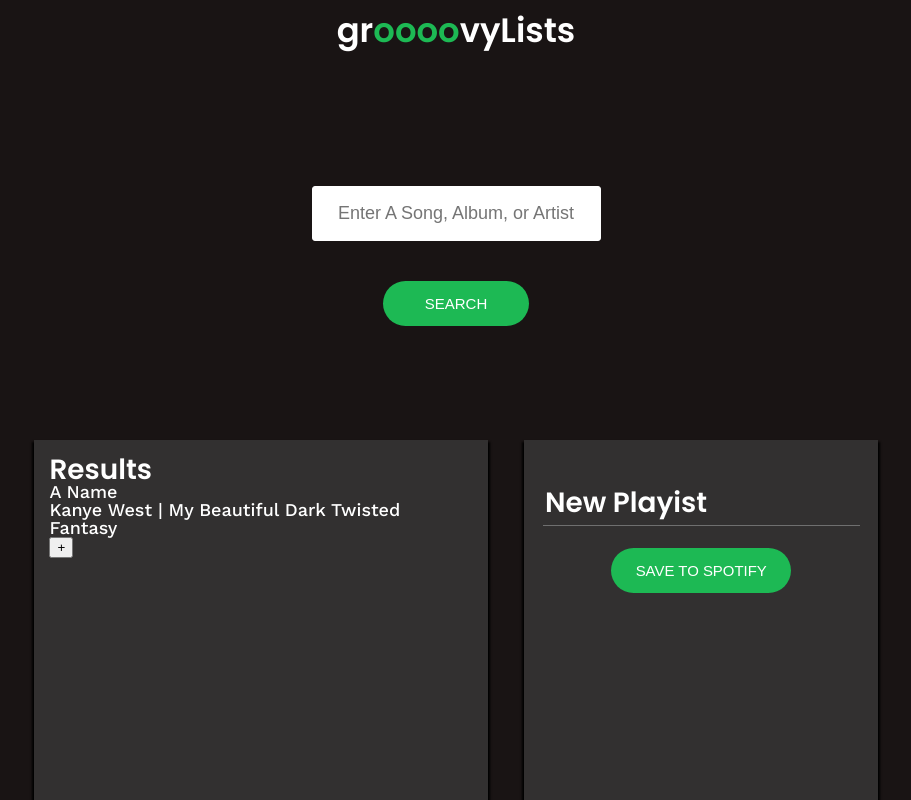
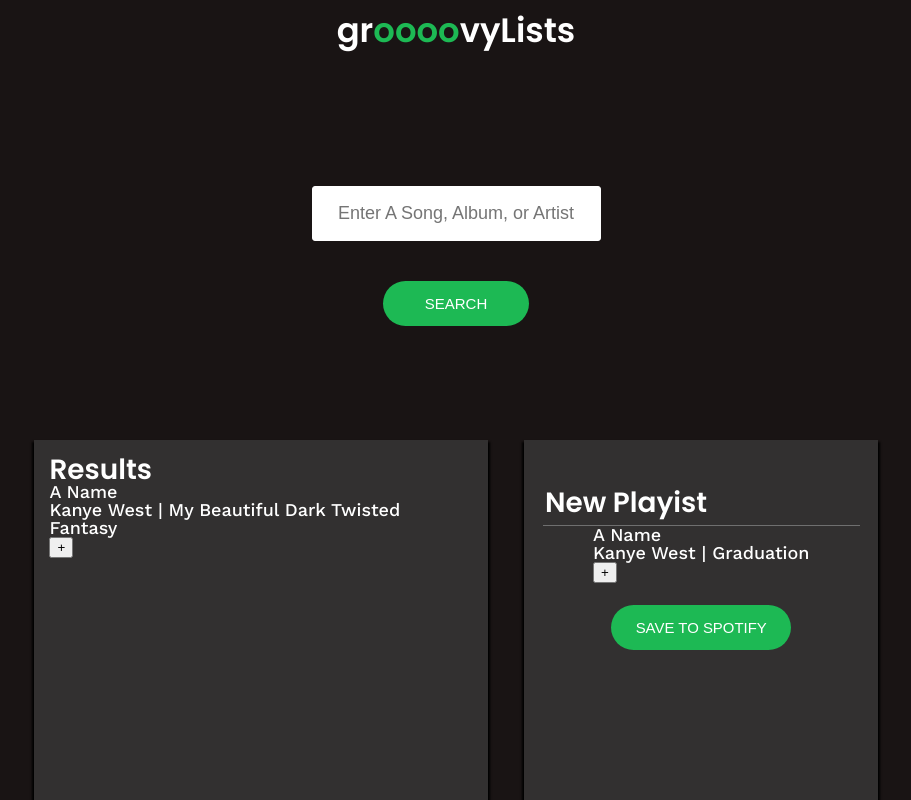
Before and after one commit to jdbanuel/groooovylists, a React (Create React App) app: page / in a window 1280 px wide. Shown: the top 800 px of the page, without its empty margins (184-1095 px from the left). Built offline with nearby package versions, Linux system fonts and the light colour scheme.

Commit message:
Import Tracklist component in Playlist Pass App state down to Playlist -> TrackList

```diff
--- a/src/Components/Playlist/Playlist.js
+++ b/src/Components/Playlist/Playlist.js
@@ -1,11 +1,12 @@
 import React from 'react';
 import './Playlist.css';
+import TrackList from '../TrackList/TrackList';
 
-function Playlist() {
+function Playlist(props) {
 	return (
 		<div className="Playlist">
 			<input defaultValue={'New Playist'} />
-			{/*Tracklist component*/}
+			<TrackList tracks={props.tracklist} />
 			<button className="Playlist-save">SAVE TO SPOTIFY</button>
 		</div>
 	);
```
